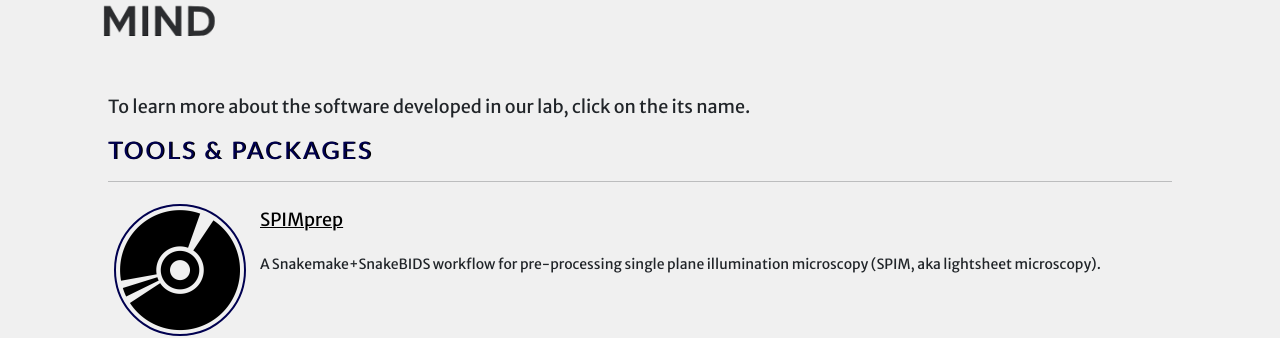
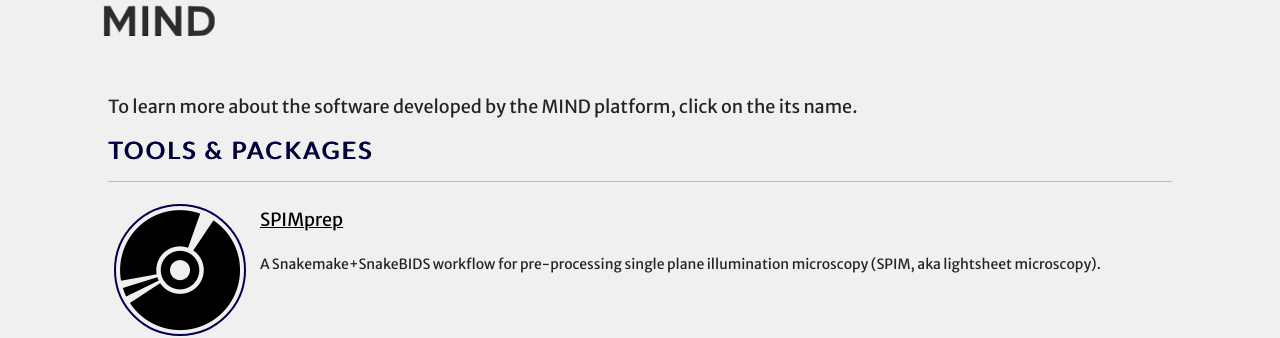
Before and after one commit to khanlab/khanlab.github.io, a Jekyll site: the page built from software/software.html, in a window 1280 px wide. Shown: the part 199-537 px from the top of the page. Built offline with Jekyll 4.4.1, drawn with Linux system fonts in a browser that asks for light colours; nearby versions of some CDN libraries.

Commit message:
Fix software page to reference MIND platform instead of 'our lab'
Co-authored-by: akhanf <11492701+akhanf@users.noreply.github.com>

```diff
--- a/software/software.html
+++ b/software/software.html
@@ -10,7 +10,7 @@ site.categories.software reversed %} {% assign current = current | push:
 software %} {% endfor %}
 
 <p>
-  To learn more about the software developed in our lab, click on the its name.
+  To learn more about the software developed by the MIND platform, click on the its name.
 </p>
 
 <!-- Software -->
```
